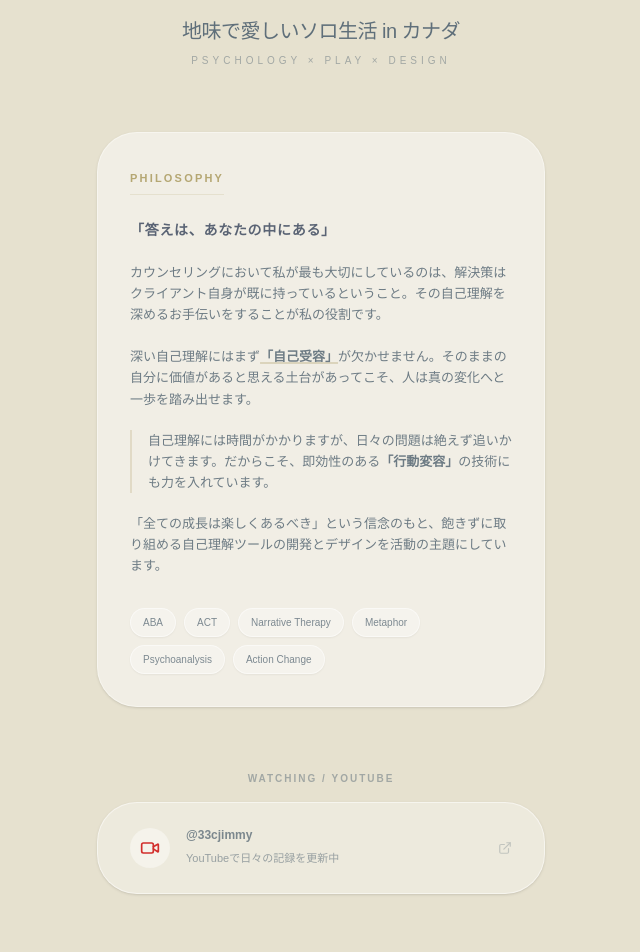
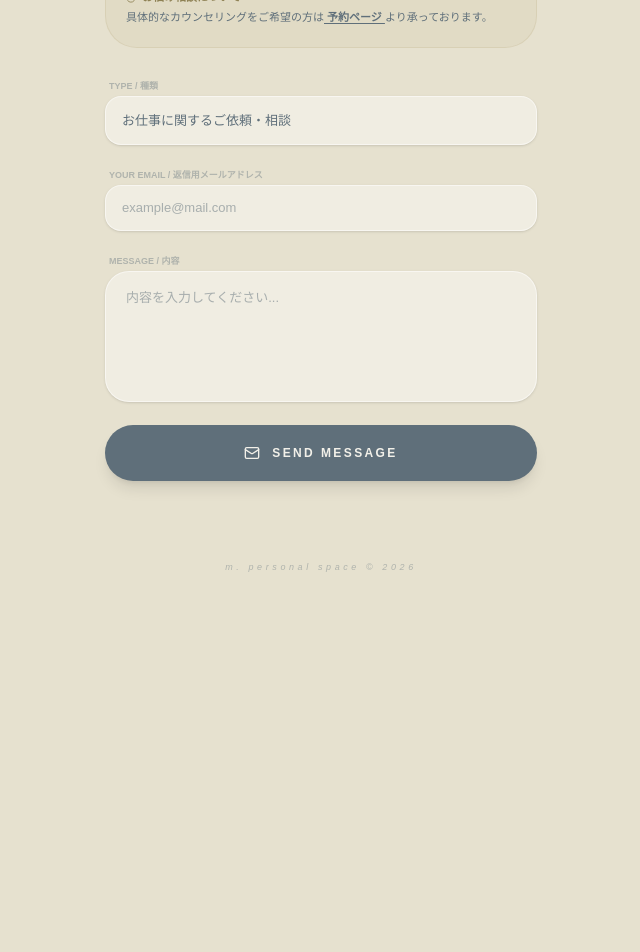
Before and after one commit to minomon893/m.-personal-space, a Next.js app: page /contact/page in a window 1280 px wide. Shown: the part 240-1192 px from the top of the page, without its empty margins (319-959 px from the left). After the commit the page ends 887 px from the top, so only its background shows below. Built offline with nearby package versions, Linux system fonts and the light colour scheme.

Commit message:
Create independent contact page and update navigation

```diff
--- a/src/app/contact/page/page.js
+++ b/src/app/contact/page/page.js
@@ -2,9 +2,9 @@
 
 import React, { useState } from "react";
 import Link from "next/link";
-import { ArrowLeft, Video, MessageSquare, Send, Heart, ExternalLink, CheckCircle, Mail } from "lucide-react";
+import { ArrowLeft, MessageSquare, Heart, CheckCircle, Mail } from "lucide-react";
 
-export default function AboutPage() {
+export default function ContactPage() {
   const [submitted, setSubmitted] = useState(false);
   const [isSending, setIsSending] = useState(false);
 
@@ -14,7 +14,7 @@ export default function AboutPage() {
 
     const formData = new FormData(e.target);
 
-    // Gmailで認証済みの正しいアクセスキーを適用
+    // Web3Formsのアクセスキー
     formData.append("access_key", "e19318c0-ba7c-4e5f-a23a-9de3d87939a6");
 
     try {
@@ -28,7 +28,7 @@ export default function AboutPage() {
       if (data.success) {
         setSubmitted(true);
       } else {
-        alert("送信に失敗しました。認証メールを確認済みかチェックしてください。");
+        alert("送信に失敗しました。");
       }
     } catch (error) {
       alert("エラーが発生しました。ネットワーク環境を確認してください。");
@@ -45,77 +45,13 @@ export default function AboutPage() {
         <Link href="/" className="text-[11px] font-bold opacity-60 uppercase flex items-center gap-2 hover:opacity-100 transition-all">
           <ArrowLeft size={14}/> Back to Home
         </Link>
-        <span className="text-[10px] tracking-[0.3em] font-bold opacity-30 uppercase">About</span>
+        <span className="text-[10px] tracking-[0.3em] font-bold opacity-30 uppercase">Contact</span>
       </header>
 
-      <main className="w-full max-w-md space-y-16 mb-20">
-
-        {/* CONCEPT SECTION */}
-        <section className="text-center space-y-6">
-          <div className="w-24 h-24 bg-white/40 rounded-full mx-auto flex items-center justify-center border border-white/40 shadow-sm">
-            <span className="text-2xl italic text-[#B5A773]">m.</span>
-          </div>
-          <div className="space-y-2">
-            <h1 className="text-xl tracking-tight font-medium">地味で愛しいソロ生活 in カナダ</h1>
-            <p className="text-[10px] tracking-[0.4em] opacity-50 uppercase mt-1">Psychology × Play × Design</p>
-          </div>
-        </section>
-
-        {/* PHILOSOPHY SECTION */}
-        <section className="space-y-8">
-          <div className="bg-white/45 p-8 rounded-[2.5rem] border border-white/40 shadow-sm space-y-6">
-            <h2 className="text-[11px] font-bold tracking-[0.2em] text-[#B5A773] uppercase border-b border-[#B5A773]/20 pb-2 inline-block">Philosophy</h2>
-            <div className="space-y-5 text-[13px] leading-relaxed opacity-90">
-              <p className="text-[14px] font-bold tracking-wider text-[#4A5568]">
-                「答えは、あなたの中にある」
-              </p>
-              <p>
-                カウンセリングにおいて私が最も大切にしているのは、解決策はクライアント自身が既に持っているということ。その自己理解を深めるお手伝いをすることが私の役割です。<br /><br />
-                深い自己理解にはまず<span className="font-bold underline decoration-[#B5A773]/40 decoration-2">「自己受容」</span>が欠かせません。そのままの自分に価値があると思える土台があってこそ、人は真の変化へと一歩を踏み出せます。
-              </p>
-              <p className="border-l-2 border-[#B5A773]/30 pl-4">
-                自己理解には時間がかかりますが、日々の問題は絶えず追いかけてきます。だからこそ、即効性のある<span className="font-bold">「行動変容」</span>の技術にも力を入れています。
-              </p>
-              <p>
-                「全ての成長は楽しくあるべき」という信念のもと、飽きずに取り組める自己理解ツールの開発とデザインを活動の主題にしています。
-              </p>
-            </div>
-
-            <div className="flex flex-wrap gap-2 pt-2">
-              <Tag text="ABA" />
-              <Tag text="ACT" />
-              <Tag text="Narrative Therapy" />
-              <Tag text="Metaphor" />
-              <Tag text="Psychoanalysis" />
-              <Tag text="Action Change" />
-            </div>
-          </div>
-        </section>
-
-        {/* YOUTUBE SECTION */}
-        <section className="space-y-4">
-          <h2 className="text-[10px] font-bold opacity-50 tracking-[0.2em] uppercase text-center">Watching / YouTube</h2>
-          <a
-            href="https://www.youtube.com/@33cjimmy"
-            target="_blank"
-            rel="noopener noreferrer"
-            className="block w-full py-6 px-8 bg-white/30 text-[#5F6F7A] rounded-[2.5rem] border border-white/50 shadow-sm flex justify-between items-center hover:bg-white/60 transition-all group"
-          >
-            <div className="flex items-center gap-4">
-              <div className="w-10 h-10 bg-white/50 rounded-full flex items-center justify-center text-[#CC0000] opacity-80">
-                <Video size={20} />
-              </div>
-              <div className="text-left">
-                <span className="block text-xs font-bold mb-0.5 opacity-80">@33cjimmy</span>
-                <span className="text-[11px] opacity-60">YouTubeで日々の記録を更新中</span>
-              </div>
-            </div>
-            <ExternalLink size={14} className="opacity-30 group-hover:opacity-60 transition-all" />
-          </a>
-        </section>
+      <main className="w-full max-w-md space-y-10 mb-20">
 
         {/* CONTACT FORM SECTION */}
-        <section className="space-y-6 pt-10 border-t border-[#B5A773]/20">
+        <section className="space-y-6">
           <div className="text-center space-y-4">
             <h2 className="text-sm font-bold flex items-center justify-center gap-2">
               <MessageSquare size={16} className="text-[#B5A773]" /> Contact & Feedback
@@ -139,11 +75,16 @@ export default function AboutPage() {
               <p className="text-xs font-bold tracking-wider leading-relaxed">
                 メッセージを受け付けました。<br />ありがとうございます。
               </p>
-              <button onClick={() => setSubmitted(false)} className="text-[10px] underline underline-offset-4 opacity-50 hover:opacity-100 transition-all">別のメッセージを送る</button>
+              <button
+                onClick={() => setSubmitted(false)}
+                className="text-[10px] underline underline-offset-4 opacity-50 hover:opacity-100 transition-all"
+              >
+                別のメッセージを送る
+              </button>
             </div>
           ) : (
             <form onSubmit={handleSubmit} className="space-y-4 px-2">
-              {/* スパム対策: ハニーポット (人間には見えず、ボットだけが入力してしまう罠) */}
+              {/* スパム対策: ハニーポット */}
               <input type="checkbox" name="botcheck" className="hidden" style={{ display: "none" }} />
 
               <input type="hidden" name="from_name" value="m. personal space" />
@@ -183,7 +124,6 @@ export default function AboutPage() {
             </form>
           )}
         </section>
-
       </main>
 
       <footer className="mt-auto pb-10 text-[9px] tracking-[0.4em] opacity-40 italic">
@@ -193,11 +133,3 @@ export default function AboutPage() {
     </div>
   );
 }
-
-function Tag({ text }) {
-  return (
-    <div className="inline-flex items-center bg-white/30 border border-white/50 px-3 py-1.5 rounded-full shadow-xs">
-      <span className="text-[10px] font-medium opacity-80 whitespace-nowrap">{text}</span>
-    </div>
-  );
-}
```
